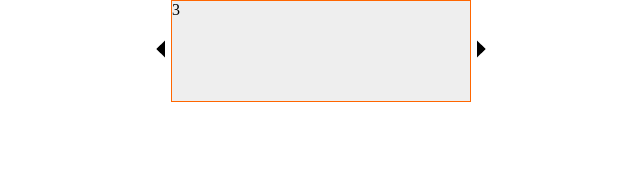
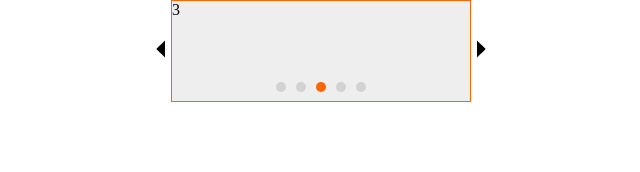
Before and after one commit to zhiquanli-web/utils, a Vue app: page /#/home in a window 1280 px wide. Shown: the top 172 px of the page, without its empty margins (319-959 px from the left). Built offline with nearby package versions, Linux system fonts and the light colour scheme.

Commit message:
添加导航按钮

```diff
--- a/src/assets/styles/index.scss
+++ b/src/assets/styles/index.scss
@@ -7,3 +7,11 @@ html, body {
 #app {
   height: 100%;
 }
+
+ul {
+  margin: 0;
+  padding: 0;
+}
+ul, li {
+  list-style: none;
+}
--- a/src/components/Swiper/index.vue
+++ b/src/components/Swiper/index.vue
@@ -1,7 +1,8 @@
 <template>
   <div class="swiper-main">
+    <!-- 轮播盒子 -->
     <div class="swiper">
-      <!-- 容器 -->
+      <!-- 移动容器 -->
       <div
         class="swiper-container"
         ref="swiper-container"
@@ -23,8 +24,22 @@
         </div>
       </div>
     </div>
-    <div class="swiper-btn-prev" @click="turn('prev')"></div>
-    <div class="swiper-btn-next" @click="turn('next')"></div>
+    <!-- 左右按钮 -->
+    <template>
+      <div class="swiper-btn-prev" @click="turn('prev')"></div>
+      <div class="swiper-btn-next" @click="turn('next')"></div>
+    </template>
+    <!-- 导航按钮 -->
+    <template>
+      <ul class="nav-list">
+        <li
+          v-for="(item, navIndex) in data"
+          :key="'nav-' + item"
+          :class="[index === navIndex && 'active']"
+          @click="turnTopage(navIndex)"
+        ></li>
+      </ul>
+    </template>
   </div>
 </template>
 
@@ -33,16 +48,24 @@ export default {
   name: "swiper",
   props: {
     duration: {
+      //自动轮播切换时延
       type: Number,
-      default: 2000,
+      default: 3000,
     },
     autoplay: {
+      // 是否开启自动播放
       type: Boolean,
       default: false,
     },
     list: {
+      // 轮播数组
       type: Array,
       default: () => [],
+    },
+    pageSize: {
+      // 一屏展示个数
+      type: Number,
+      default: 1,
     },
   },
   data() {
@@ -64,6 +87,7 @@ export default {
     this.autoPlay();
   },
   methods: {
+    // 开始触摸/鼠标按下
     touchstart(e) {
       this.status = 1;
       this.oldX = this.startX = this.isMobile
@@ -71,6 +95,7 @@ export default {
         : e.pageX; // 开始坐标
       this.swiperAutoTimer && clearInterval(this.swiperAutoTimer);
     },
+    // 手指触摸/鼠标 滑动
     touchmove(e) {
       if (e && e.preventDefault) {
         e.preventDefault();
@@ -85,6 +110,7 @@ export default {
       this.oldX = this.newX;
       this.swiper.style.left = this.left + "px";
     },
+    // 手指触摸结束/鼠标抬起
     touchend(e) {
       this.status = 0;
       const pageX = this.isMobile ? e.changedTouches[0].pageX : e.pageX;
@@ -99,7 +125,9 @@ export default {
         this.index = this.itemContainer.length - 1;
       }
       this.move();
+      this.autoPlay();
     },
+    // 滑动
     move() {
       this.swiper.className += " move";
       this.swiper.addEventListener("transitionend", () => {
@@ -107,8 +135,8 @@ export default {
       });
       this.left = 0 - this.itemWidth * this.index;
       this.swiper.style.left = this.left + "px";
-      this.autoPlay();
     },
+    // 自动切换
     autoPlay() {
       this.swiperAutoTimer && clearInterval(this.swiperAutoTimer);
       this.swiperAutoTimer = setInterval(() => {
@@ -119,6 +147,7 @@ export default {
         this.move();
       }, 3000);
     },
+    // 左右按钮切换
     turn(type) {
       this.swiperAutoTimer && clearInterval(this.swiperAutoTimer);
       if (type === "next") {
@@ -129,6 +158,14 @@ export default {
         this.index--;
       }
       this.move();
+      this.autoPlay();
+    },
+    // 跳转到指定位置
+    turnTopage(index) {
+      this.swiperAutoTimer && clearInterval(this.swiperAutoTimer);
+      this.index = index;
+      this.move();
+      this.autoPlay();
     },
   },
 };
@@ -163,6 +200,7 @@ export default {
   }
   .swiper-btn-prev {
     position: absolute;
+    cursor: pointer;
     left: -12px;
     top: calc(50% - 8px);
     transform: translateY(-50%);
@@ -175,6 +213,7 @@ export default {
   }
   .swiper-btn-next {
     position: absolute;
+    cursor: pointer;
     right: -12px;
     top: calc(50% - 8px);
     transform: translateY(-50%);
@@ -185,5 +224,23 @@ export default {
     border-top-color: transparent;
     transform: rotate(-135deg);
   }
+  .nav-list {
+    position: absolute;
+    left: 50%;
+    bottom: 10px;
+    display: flex;
+    transform: translateX(-50%);
+    li {
+      cursor: pointer;
+      width: 10px;
+      height: 10px;
+      background-color: rgb(210, 210, 210);
+      margin: 0 5px;
+      border-radius: 5px;
+      &.active {
+        background-color: #f60;
+      }
+    }
+  }
 }
 </style>
```
